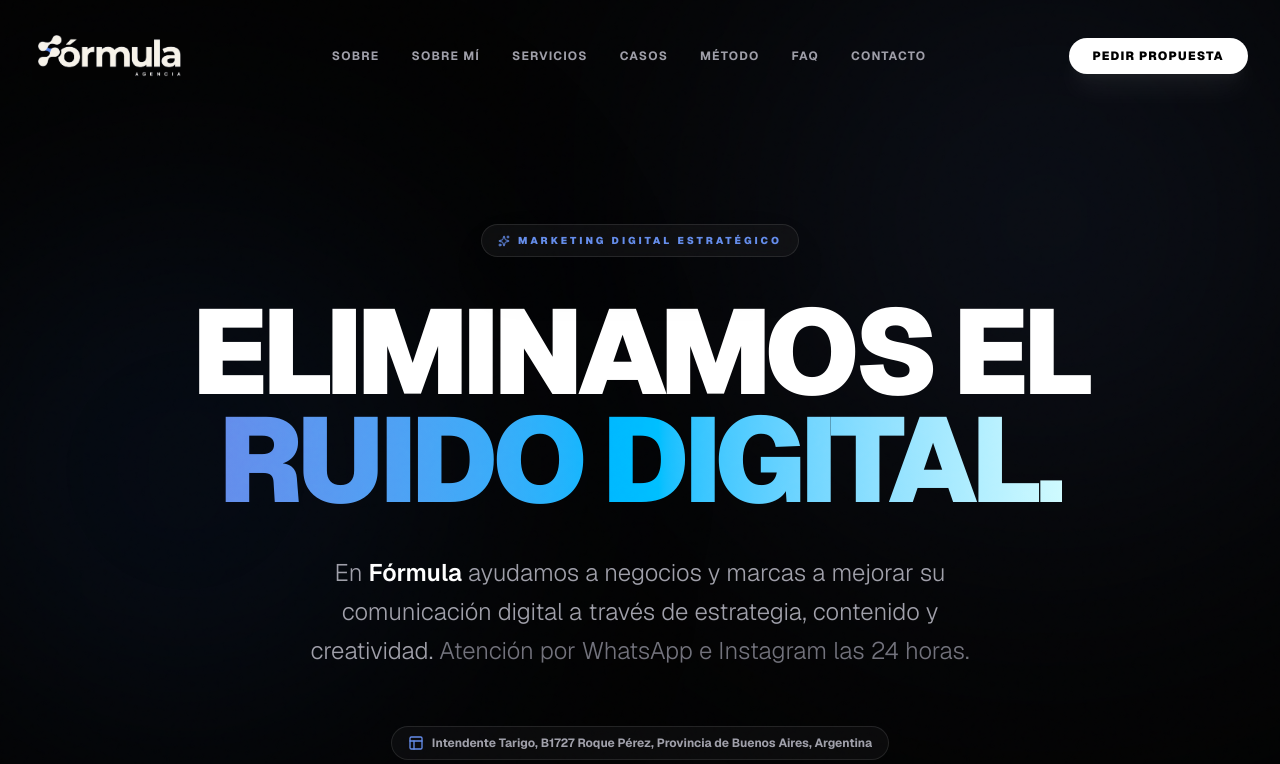
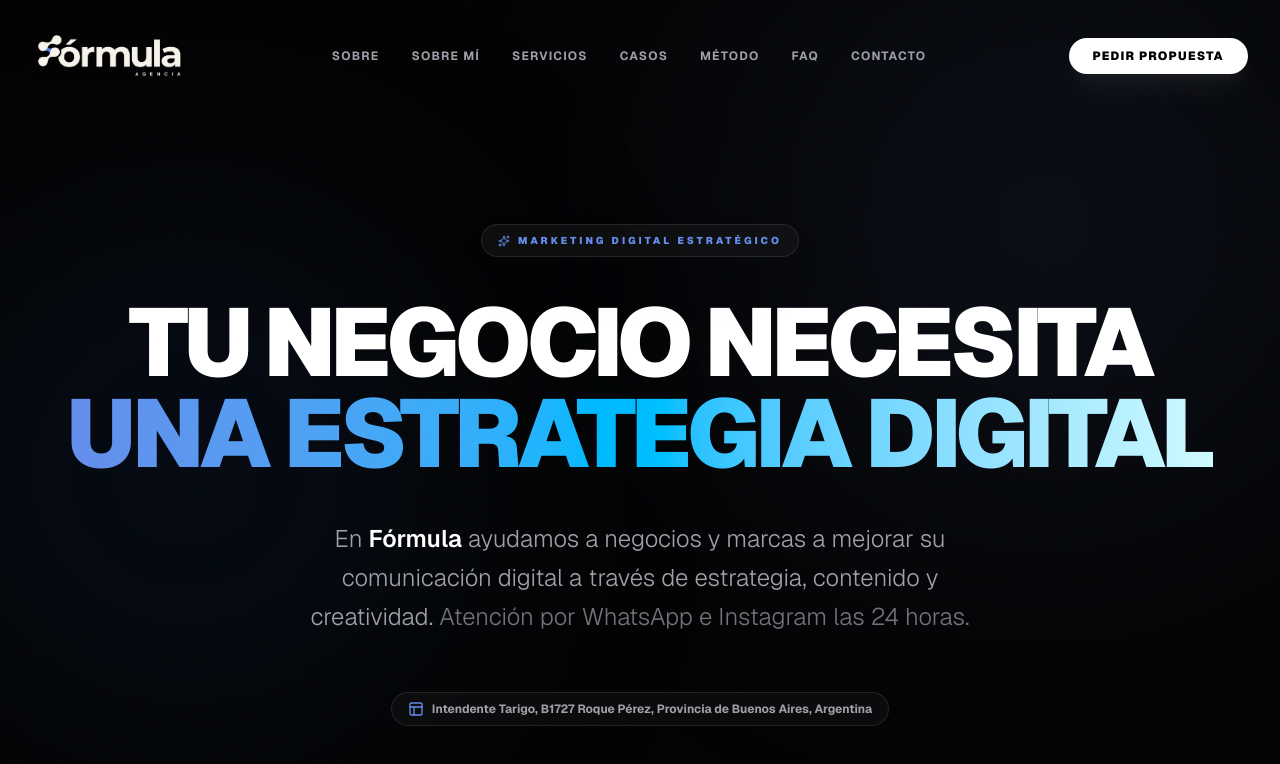
Before and after one commit to Madsjeez-Landings-Page/landingpagejuampi, a Next.js app: page / in a window 1280 px wide. Shown: the top 764 px of the page. Built offline with nearby package versions, Linux system fonts and the light colour scheme.

Commit message:
Copy: hero — Tu negocio necesita una estrategia digital
Co-authored-by: Cursor <cursoragent@cursor.com>

```diff
--- a/app/page.tsx
+++ b/app/page.tsx
@@ -226,11 +226,11 @@ export default function AgenciaLanding() {
           Marketing digital estratégico
         </div>
 
-        <h1 className="mb-10 text-balance text-5xl font-black leading-[0.9] tracking-tighter text-white sm:text-7xl md:text-[120px]">
-          ELIMINAMOS EL
+        <h1 className="mb-10 text-balance text-4xl font-black leading-[0.95] tracking-tighter text-white sm:text-5xl md:text-6xl lg:text-7xl xl:text-8xl">
+          TU NEGOCIO NECESITA
           <br />
           <span className="bg-gradient-to-r from-[#648CEB] via-sky-400 to-cyan-100 bg-clip-text text-transparent">
-            RUIDO DIGITAL.
+            UNA ESTRATEGIA DIGITAL
           </span>
         </h1>
 
```
